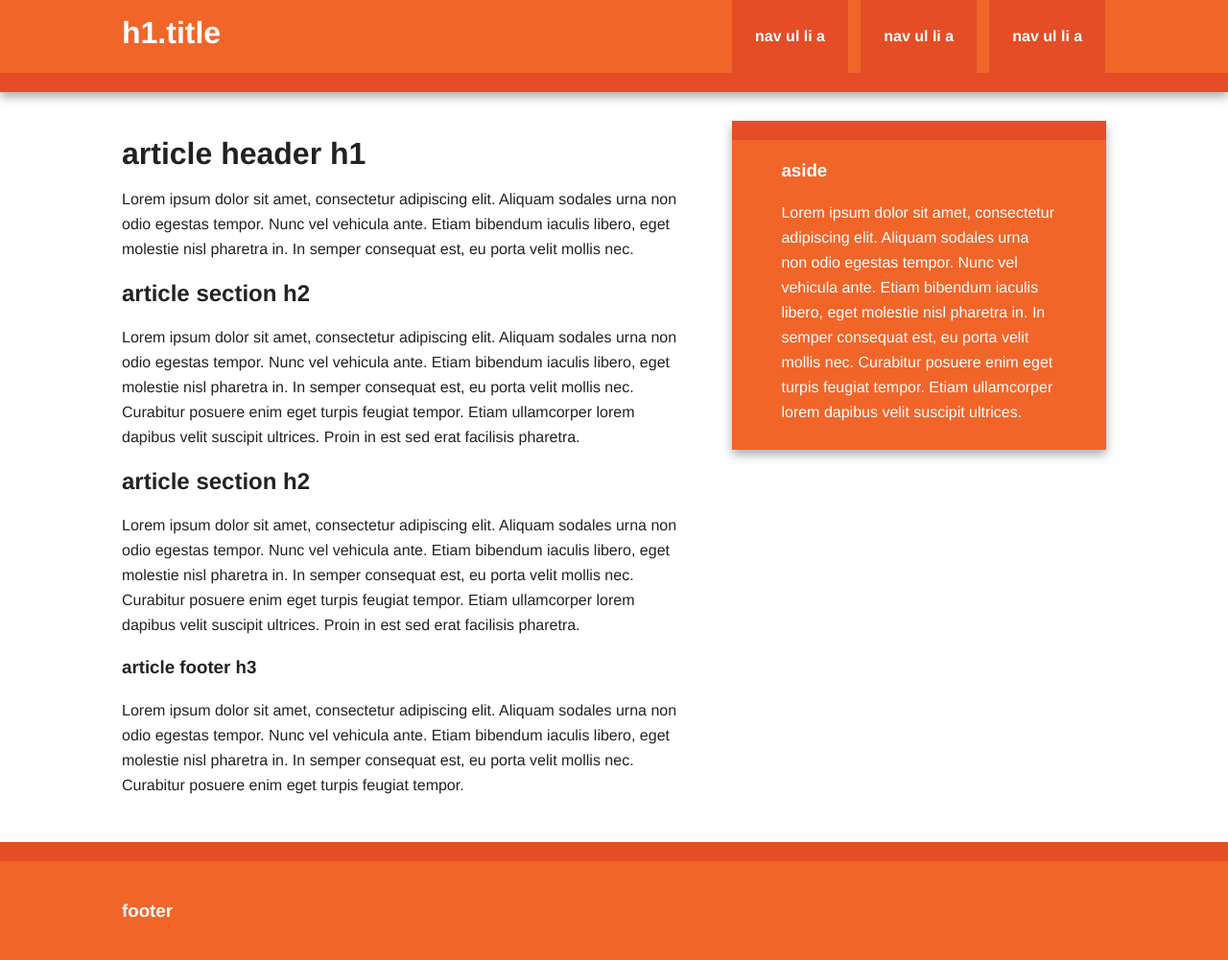
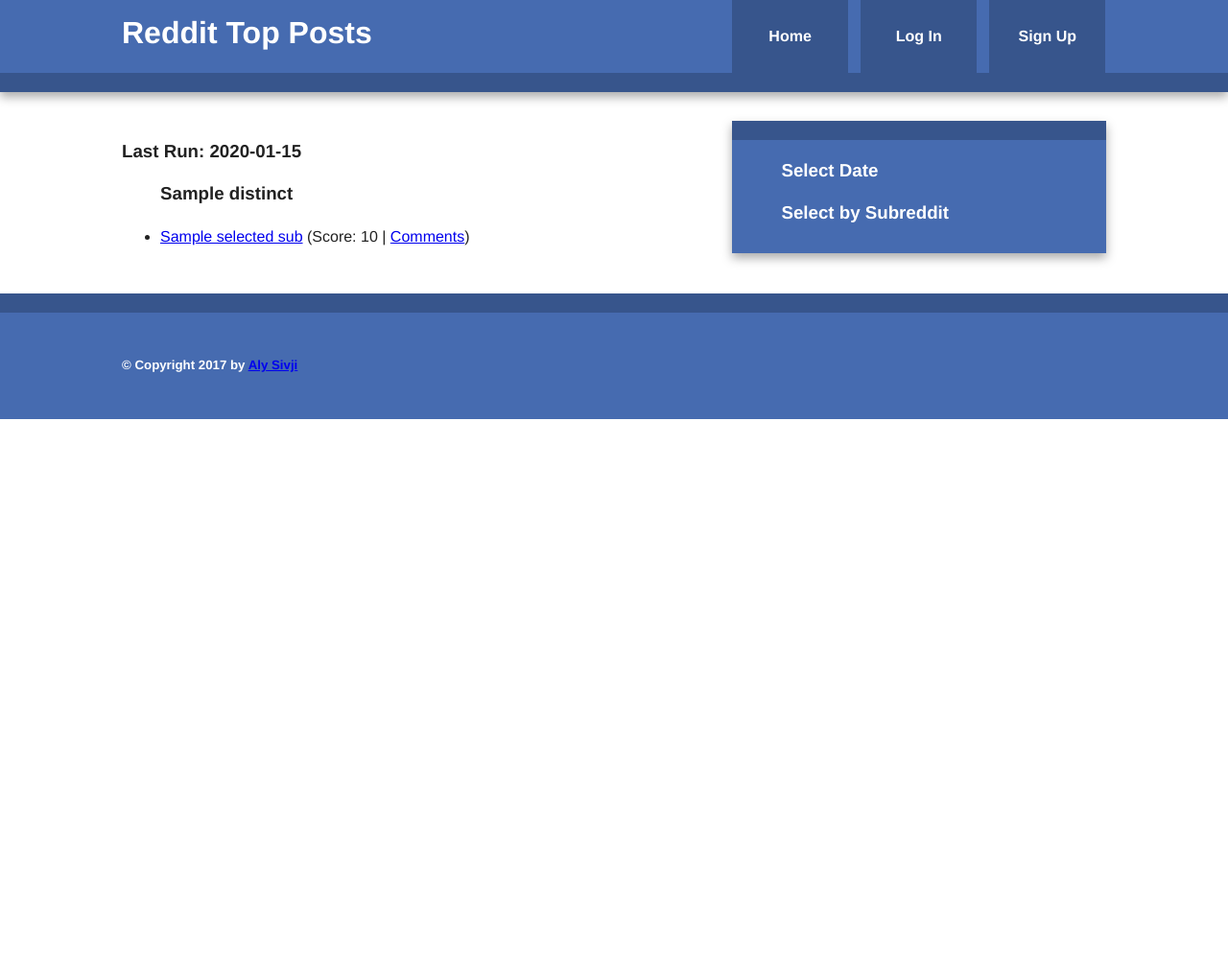
Before and after one commit to alysivji/reddit-top-posts-website-flask, a Flask app: template templates/index.html in a window 1280 px wide. Shown: the whole page at 96% size. After the commit the page ends 437 px from the top, so only its background shows below. Run offline with Flask 2, Linux system fonts and the light colour scheme; the template is opened without the code that fills it: most values are stand-ins (such as "Sample title", 1, 10 or a date in 2020); some libraries are stand-ins or nearby versions.

Commit message:
Create jinja2 website templates and populate with data from last scraper run

```diff
--- a/app.py
+++ b/app.py
@@ -2,26 +2,30 @@
 
 from flask import Flask, render_template
 from flask_mongoengine import MongoEngine
+from models import db, Post
 
 # this will change once we start using app factories
 # http://docs.mongoengine.org/projects/flask-mongoengine/en/latest/
 app = Flask(__name__)
+
 ## include db name in URI; it overwrites all others
 app.config['MONGODB_HOST'] = 'mongodb://localhost:27017/sivji-sandbox'
+app.debug = True
+
+# initalize app with database
+db.init_app(app)
 
 
-from models import db, Post
-db.init_app(app)
-
 @app.route("/")
-def get_top_posts():
+def index():
     ## get the last date the webscraper was run
     for post in Post.objects().fields(date=1).order_by('-date').limit(1):
         day_to_pull = post.date.date()
 
-    # return render_template('template.html', Post=Post, day_to_pull=day_to_pull)
+    print (type(day_to_pull))
+
     return render_template(
-        'template.html',
+        'index.html',
         Post=Post,
         day_to_pull=day_to_pull)
 
--- a/static/css/main.css
+++ b/static/css/main.css
@@ -70,18 +70,18 @@ body {
    =================== */
 
 .header-container {
-    border-bottom: 20px solid #e44d26;
+    border-bottom: 20px solid #37558c;
 }
 
 .footer-container,
 .main aside {
-    border-top: 20px solid #e44d26;
+    border-top: 20px solid #37558c;
 }
 
 .header-container,
 .footer-container,
 .main aside {
-    background: #f16529;
+    background: #466BB0;
 }
 
 .title {
@@ -108,7 +108,7 @@ nav a {
     font-weight: bold;
 
     color: white;
-    background: #e44d26;
+    background: #37558c;
 }
 
 nav a:hover,
--- /dev/null
+++ b/templates/base.html
@@ -0,0 +1,59 @@
+<!doctype html>
+<html class="no-js" lang="">
+    <head>
+        <meta charset="utf-8">
+        <meta http-equiv="X-UA-Compatible" content="IE=edge,chrome=1">
+        <title>{% block title %} {% endblock %} - Reddit Top Posts</title>
+        <meta name="description" content="">
+        <meta name="viewport" content="width=device-width, initial-scale=1">
+
+        <link rel="stylesheet" href="../static/css/normalize.min.css">
+        <link rel="stylesheet" href="../static/css/main.css">
+
+        <script src="../static/js/vendor/modernizr-2.8.3-respond-1.4.2.min.js"></script>
+    </head>
+    <body>
+
+        <div class="header-container">
+            <header class="wrapper clearfix">
+                <h1 class="title">Reddit Top Posts</h1>
+                <nav>
+                    <ul>
+                        <li><a href="#">Home</a></li>
+                        <li><a href="#">Log In</a></li>
+                        <li><a href="#">Sign Up</a></li>
+                    </ul>
+                </nav>
+            </header>
+        </div>
+
+        <div class="main-container">
+            <div class="main wrapper clearfix">
+
+                <article>
+                    {% block content %}
+
+                    {% endblock %}
+                </article>
+
+                <aside>
+                    {% block aside %}
+
+                    {% endblock %}
+                </aside>
+
+            </div> <!-- #main -->
+        </div> <!-- #main-container -->
+
+        <div class="footer-container">
+            <footer class="wrapper">
+                <h5>&copy; Copyright 2017 by <a href="http://alysivji.github.io">Aly Sivji</a></h5>
+            </footer>
+        </div>
+
+        <script src="//ajax.googleapis.com/ajax/libs/jquery/1.11.2/jquery.min.js"></script>
+        <script>window.jQuery || document.write('<script src="../static/js/vendor/jquery-1.11.2.min.js"><\/script>')</script>
+
+        <script src="../static/js/main.js"></script>
+    </body>
+</html>
--- a/templates/index.html
+++ b/templates/index.html
@@ -1,71 +1,24 @@
-<!doctype html>
-<html class="no-js" lang="">
-    <head>
-        <meta charset="utf-8">
-        <meta http-equiv="X-UA-Compatible" content="IE=edge,chrome=1">
-        <title></title>
-        <meta name="description" content="">
-        <meta name="viewport" content="width=device-width, initial-scale=1">
+{% extends "base.html" %}
 
-        <link rel="stylesheet" href="css/normalize.min.css">
-        <link rel="stylesheet" href="css/main.css">
+{% block title %}Index{% endblock %}
 
-        <script src="js/vendor/modernizr-2.8.3-respond-1.4.2.min.js"></script>
-    </head>
-    <body>
+{% block content %}
+    <h3>Last Run: {{ day_to_pull.strftime('%A %B %d, %Y') }}</h3>
 
-        <div class="header-container">
-            <header class="wrapper clearfix">
-                <h1 class="title">h1.title</h1>
-                <nav>
-                    <ul>
-                        <li><a href="#">nav ul li a</a></li>
-                        <li><a href="#">nav ul li a</a></li>
-                        <li><a href="#">nav ul li a</a></li>
-                    </ul>
-                </nav>
-            </header>
-        </div>
+    <ul id="posts">
+        {% for selected_sub in Post.objects(date__gte=day_to_pull).distinct('sub') %}
+            <h3>{{ selected_sub }}</h3>
 
-        <div class="main-container">
-            <div class="main wrapper clearfix">
+            {% for post in Post.objects(date__gte=day_to_pull, sub=selected_sub) %}
+                <li><a href="{{ post.url }}">{{ post.title }}</a> (Score: {{ post.score }} | <a href=" {{ post.commentsUrl }}">Comments</a>)</li>
+            {% endfor %}
 
-                <article>
-                    <header>
-                        <h1>article header h1</h1>
-                        <p>Lorem ipsum dolor sit amet, consectetur adipiscing elit. Aliquam sodales urna non odio egestas tempor. Nunc vel vehicula ante. Etiam bibendum iaculis libero, eget molestie nisl pharetra in. In semper consequat est, eu porta velit mollis nec.</p>
-                    </header>
-                    <section>
-                        <h2>article section h2</h2>
-                        <p>Lorem ipsum dolor sit amet, consectetur adipiscing elit. Aliquam sodales urna non odio egestas tempor. Nunc vel vehicula ante. Etiam bibendum iaculis libero, eget molestie nisl pharetra in. In semper consequat est, eu porta velit mollis nec. Curabitur posuere enim eget turpis feugiat tempor. Etiam ullamcorper lorem dapibus velit suscipit ultrices. Proin in est sed erat facilisis pharetra.</p>
-                    </section>
-                    <section>
-                        <h2>article section h2</h2>
-                        <p>Lorem ipsum dolor sit amet, consectetur adipiscing elit. Aliquam sodales urna non odio egestas tempor. Nunc vel vehicula ante. Etiam bibendum iaculis libero, eget molestie nisl pharetra in. In semper consequat est, eu porta velit mollis nec. Curabitur posuere enim eget turpis feugiat tempor. Etiam ullamcorper lorem dapibus velit suscipit ultrices. Proin in est sed erat facilisis pharetra.</p>
-                    </section>
-                    <footer>
-                        <h3>article footer h3</h3>
-                        <p>Lorem ipsum dolor sit amet, consectetur adipiscing elit. Aliquam sodales urna non odio egestas tempor. Nunc vel vehicula ante. Etiam bibendum iaculis libero, eget molestie nisl pharetra in. In semper consequat est, eu porta velit mollis nec. Curabitur posuere enim eget turpis feugiat tempor.</p>
-                    </footer>
-                </article>
+        {% endfor %}
+    </ul>
+{% endblock %}
 
-                <aside>
-                    <h3>aside</h3>
-                    <p>Lorem ipsum dolor sit amet, consectetur adipiscing elit. Aliquam sodales urna non odio egestas tempor. Nunc vel vehicula ante. Etiam bibendum iaculis libero, eget molestie nisl pharetra in. In semper consequat est, eu porta velit mollis nec. Curabitur posuere enim eget turpis feugiat tempor. Etiam ullamcorper lorem dapibus velit suscipit ultrices.</p>
-                </aside>
+{% block aside %}
+    <h3>Select Date</h3>
 
-            </div> <!-- #main -->
-        </div> <!-- #main-container -->
-
-        <div class="footer-container">
-            <footer class="wrapper">
-                <h3>footer</h3>
-            </footer>
-        </div>
-
-        <script src="//ajax.googleapis.com/ajax/libs/jquery/1.11.2/jquery.min.js"></script>
-        <script>window.jQuery || document.write('<script src="js/vendor/jquery-1.11.2.min.js"><\/script>')</script>
-
-        <script src="js/main.js"></script>
-    </body>
-</html>
+    <h3>Select by Subreddit</h3>
+{% endblock %}
```
Also changed, not shown: templates/template.html (deleted, +0 -19 lines).
